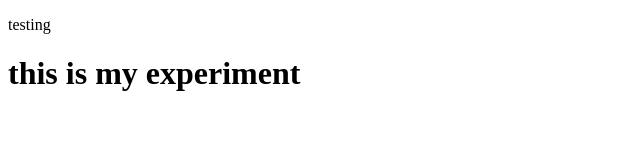
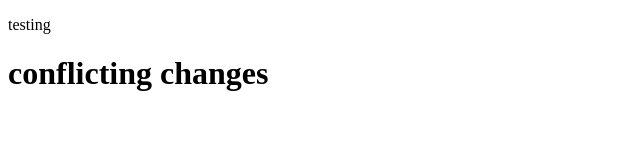
Before and after one commit to batoSae/practice-git, a plain HTML site: page index.html in a window 1280 px wide. Shown: the whole page, without its empty margins (0-640 px from the left). Drawn offline with Linux system fonts and the light colour scheme.

```diff
--- a/index.html
+++ b/index.html
@@ -8,6 +8,6 @@
 </head>
 <body>
     <p>testing</p>
-    <h1>this is my experiment</h1>
+    <h1>conflicting changes</h1>
 </body>
 </html>
```
